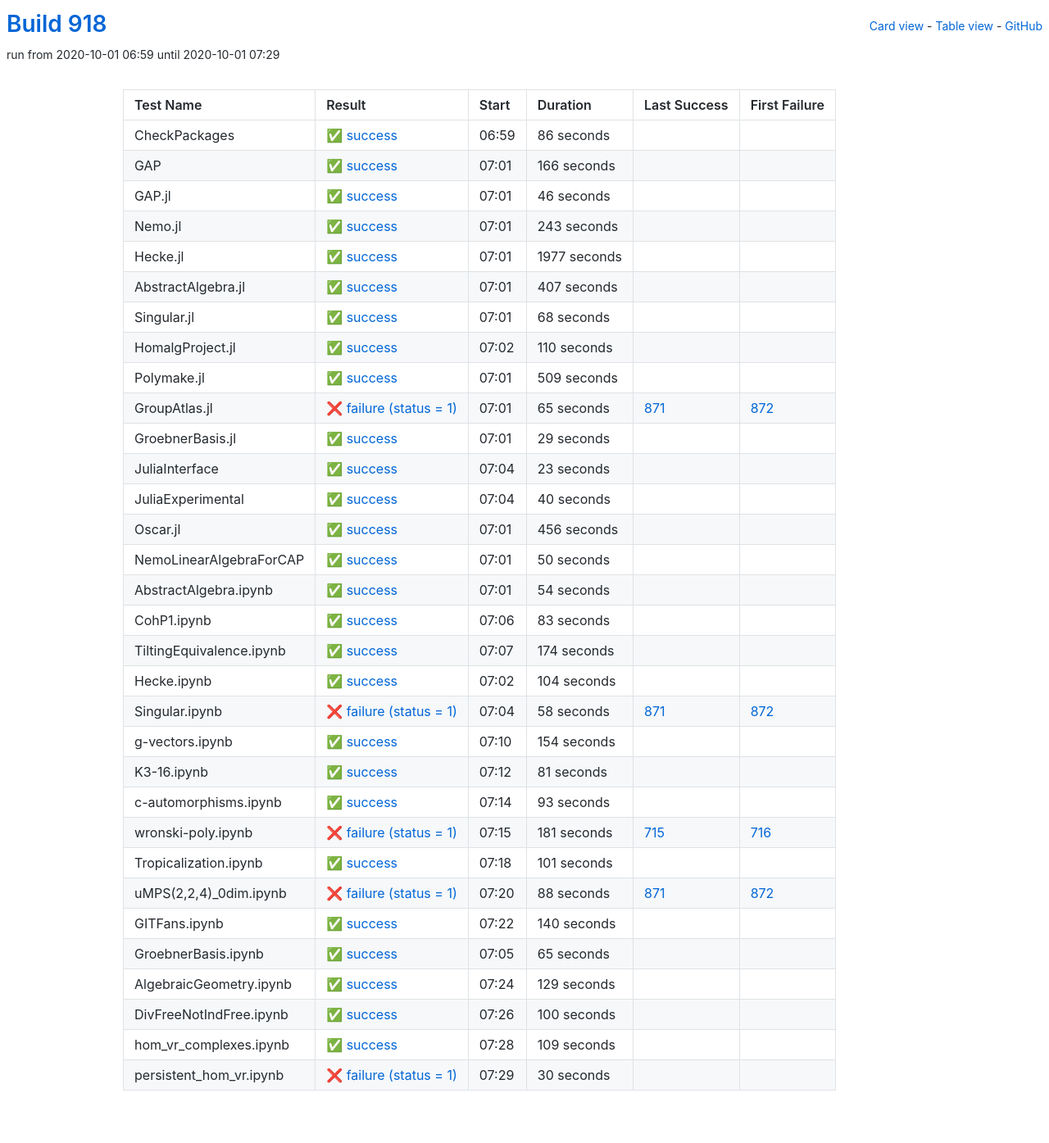
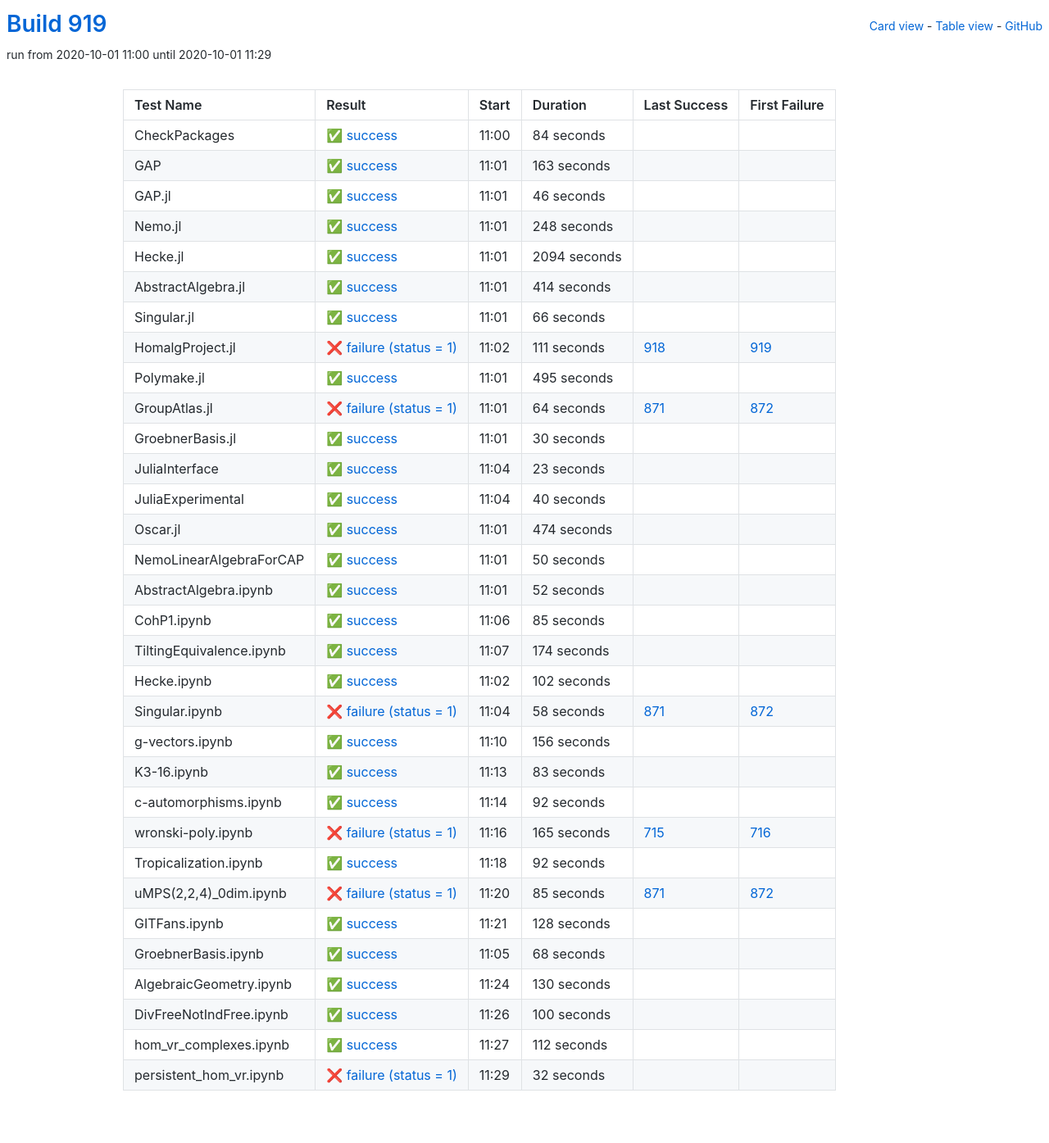
Before and after one commit to oscar-system/oscar-ci-status-stable, a Jekyll site: the page built from table.html, in a window 1280 px wide. Shown: the whole page at 82% size. Built offline with Jekyll 4.4.1, drawn with Linux system fonts in a browser that asks for light colours.

Commit message:
Build #919

```diff
--- a/_data/ci.yml
+++ b/_data/ci.yml
@@ -1,6 +1,6 @@
 ---
-build: 918
-build_url: https://oscarci.mathematik.uni-kl.de/job/oscar-stable/918/
+build: 919
+build_url: https://oscarci.mathematik.uni-kl.de/job/oscar-stable/919/
 job: oscar-stable
 organization: oscar-system
 repo: oscar-ci-status-stable
@@ -8,32 +8,32 @@ repourl: https://github.com/oscar-system/oscar-ci-status-stable
 tests:
 - name: CheckPackages
   id: checkpackages
-  log: https://oscarci.mathematik.uni-kl.de/job/oscar-stable/918/artifact/logs/build-918/CheckPackages.log
-  start: 2020-10-01 06:59
+  log: https://oscarci.mathematik.uni-kl.de/job/oscar-stable/919/artifact/logs/build-919/CheckPackages.log
+  start: 2020-10-01 11:00
   success: true
   exitcode: 0
   status: success
-  duration: 86
+  duration: 84
   last_success: false
   last_success_url:
   first_failure: false
   first_failure_url:
 - name: GAP
   id: gap
-  log: https://oscarci.mathematik.uni-kl.de/job/oscar-stable/918/artifact/logs/build-918/GAP.log
-  start: 2020-10-01 07:01
+  log: https://oscarci.mathematik.uni-kl.de/job/oscar-stable/919/artifact/logs/build-919/GAP.log
+  start: 2020-10-01 11:01
   success: true
   exitcode: 0
   status: success
-  duration: 166
+  duration: 163
   last_success: false
   last_success_url:
   first_failure: false
   first_failure_url:
 - name: GAP.jl
   id: gap-jl
-  log: https://oscarci.mathematik.uni-kl.de/job/oscar-stable/918/artifact/logs/build-918/GAP.jl.log
-  start: 2020-10-01 07:01
+  log: https://oscarci.mathematik.uni-kl.de/job/oscar-stable/919/artifact/logs/build-919/GAP.jl.log
+  start: 2020-10-01 11:01
   success: true
   exitcode: 0
   status: success
@@ -44,104 +44,104 @@ tests:
   first_failure_url:
 - name: Nemo.jl
   id: nemo-jl
-  log: https://oscarci.mathematik.uni-kl.de/job/oscar-stable/918/artifact/logs/build-918/Nemo.jl.log
-  start: 2020-10-01 07:01
+  log: https://oscarci.mathematik.uni-kl.de/job/oscar-stable/919/artifact/logs/build-919/Nemo.jl.log
+  start: 2020-10-01 11:01
   success: true
   exitcode: 0
   status: success
-  duration: 243
+  duration: 248
   last_success: false
   last_success_url:
   first_failure: false
   first_failure_url:
 - name: Hecke.jl
   id: hecke-jl
-  log: https://oscarci.mathematik.uni-kl.de/job/oscar-stable/918/artifact/logs/build-918/Hecke.jl.log
-  start: 2020-10-01 07:01
+  log: https://oscarci.mathematik.uni-kl.de/job/oscar-stable/919/artifact/logs/build-919/Hecke.jl.log
+  start: 2020-10-01 11:01
   success: true
   exitcode: 0
   status: success
-  duration: 1977
+  duration: 2094
   last_success: false
   last_success_url:
   first_failure: false
   first_failure_url:
 - name: AbstractAlgebra.jl
   id: abstractalgebra-jl
-  log: https://oscarci.mathematik.uni-kl.de/job/oscar-stable/918/artifact/logs/build-918/AbstractAlgebra.jl.log
-  start: 2020-10-01 07:01
+  log: https://oscarci.mathematik.uni-kl.de/job/oscar-stable/919/artifact/logs/build-919/AbstractAlgebra.jl.log
+  start: 2020-10-01 11:01
   success: true
   exitcode: 0
   status: success
-  duration: 407
+  duration: 414
   last_success: false
   last_success_url:
   first_failure: false
   first_failure_url:
 - name: Singular.jl
   id: singular-jl
-  log: https://oscarci.mathematik.uni-kl.de/job/oscar-stable/918/artifact/logs/build-918/Singular.jl.log
-  start: 2020-10-01 07:01
+  log: https://oscarci.mathematik.uni-kl.de/job/oscar-stable/919/artifact/logs/build-919/Singular.jl.log
+  start: 2020-10-01 11:01
   success: true
   exitcode: 0
   status: success
-  duration: 68
+  duration: 66
   last_success: false
   last_success_url:
   first_failure: false
   first_failure_url:
 - name: HomalgProject.jl
   id: homalgproject-jl
-  log: https://oscarci.mathematik.uni-kl.de/job/oscar-stable/918/artifact/logs/build-918/HomalgProject.jl.log
-  start: 2020-10-01 07:02
+  log: https://oscarci.mathematik.uni-kl.de/job/oscar-stable/919/artifact/logs/build-919/HomalgProject.jl.log
+  start: 2020-10-01 11:02
+  success: false
+  exitcode: 1
+  status: failure
+  duration: 111
+  last_success: 918
+  last_success_url: https://oscarci.mathematik.uni-kl.de/job/oscar-stable/918/
+  first_failure: 919
+  first_failure_url: https://oscarci.mathematik.uni-kl.de/job/oscar-stable/919/
+- name: Polymake.jl
+  id: polymake-jl
+  log: https://oscarci.mathematik.uni-kl.de/job/oscar-stable/919/artifact/logs/build-919/Polymake.jl.log
+  start: 2020-10-01 11:01
   success: true
   exitcode: 0
   status: success
-  duration: 110
-  last_success: false
-  last_success_url:
-  first_failure: false
-  first_failure_url:
-- name: Polymake.jl
-  id: polymake-jl
-  log: https://oscarci.mathematik.uni-kl.de/job/oscar-stable/918/artifact/logs/build-918/Polymake.jl.log
-  start: 2020-10-01 07:01
-  success: true
-  exitcode: 0
-  status: success
-  duration: 509
+  duration: 495
   last_success: false
   last_success_url:
   first_failure: false
   first_failure_url:
 - name: GroupAtlas.jl
   id: groupatlas-jl
-  log: https://oscarci.mathematik.uni-kl.de/job/oscar-stable/918/artifact/logs/build-918/GroupAtlas.jl.log
-  start: 2020-10-01 07:01
+  log: https://oscarci.mathematik.uni-kl.de/job/oscar-stable/919/artifact/logs/build-919/GroupAtlas.jl.log
+  start: 2020-10-01 11:01
   success: false
   exitcode: 1
   status: failure
-  duration: 65
+  duration: 64
   last_success: 871
   last_success_url: https://oscarci.mathematik.uni-kl.de/job/oscar-stable/871/
   first_failure: 872
   first_failure_url: https://oscarci.mathematik.uni-kl.de/job/oscar-stable/872/
 - name: GroebnerBasis.jl
   id: groebnerbasis-jl
-  log: https://oscarci.mathematik.uni-kl.de/job/oscar-stable/918/artifact/logs/build-918/GroebnerBasis.jl.log
-  start: 2020-10-01 07:01
+  log: https://oscarci.mathematik.uni-kl.de/job/oscar-stable/919/artifact/logs/build-919/GroebnerBasis.jl.log
+  start: 2020-10-01 11:01
   success: true
   exitcode: 0
   status: success
-  duration: 29
+  duration: 30
   last_success: false
   last_success_url:
   first_failure: false
   first_failure_url:
 - name: JuliaInterface
   id: juliainterface
-  log: https://oscarci.mathematik.uni-kl.de/job/oscar-stable/918/artifact/logs/build-918/JuliaInterface.log
-  start: 2020-10-01 07:04
+  log: https://oscarci.mathematik.uni-kl.de/job/oscar-stable/919/artifact/logs/build-919/JuliaInterface.log
+  start: 2020-10-01 11:04
   success: true
   exitcode: 0
   status: success
@@ -152,8 +152,8 @@ tests:
   first_failure_url:
 - name: JuliaExperimental
   id: juliaexperimental
-  log: https://oscarci.mathematik.uni-kl.de/job/oscar-stable/918/artifact/logs/build-918/JuliaExperimental.log
-  start: 2020-10-01 07:04
+  log: https://oscarci.mathematik.uni-kl.de/job/oscar-stable/919/artifact/logs/build-919/JuliaExperimental.log
+  start: 2020-10-01 11:04
   success: true
   exitcode: 0
   status: success
@@ -164,20 +164,20 @@ tests:
   first_failure_url:
 - name: Oscar.jl
   id: oscar-jl
-  log: https://oscarci.mathematik.uni-kl.de/job/oscar-stable/918/artifact/logs/build-918/Oscar.jl.log
-  start: 2020-10-01 07:01
+  log: https://oscarci.mathematik.uni-kl.de/job/oscar-stable/919/artifact/logs/build-919/Oscar.jl.log
+  start: 2020-10-01 11:01
   success: true
   exitcode: 0
   status: success
-  duration: 456
+  duration: 474
   last_success: false
   last_success_url:
   first_failure: false
   first_failure_url:
 - name: NemoLinearAlgebraForCAP
   id: nemolinearalgebraforcap
-  log: https://oscarci.mathematik.uni-kl.de/job/oscar-stable/918/artifact/logs/build-918/NemoLinearAlgebraForCAP.log
-  start: 2020-10-01 07:01
+  log: https://oscarci.mathematik.uni-kl.de/job/oscar-stable/919/artifact/logs/build-919/NemoLinearAlgebraForCAP.log
+  start: 2020-10-01 11:01
   success: true
   exitcode: 0
   status: success
@@ -188,32 +188,32 @@ tests:
   first_failure_url:
 - name: AbstractAlgebra.ipynb
   id: abstractalgebra-ipynb
-  log: https://oscarci.mathematik.uni-kl.de/job/oscar-stable/918/artifact/logs/build-918/AbstractAlgebra.ipynb.log
-  start: 2020-10-01 07:01
+  log: https://oscarci.mathematik.uni-kl.de/job/oscar-stable/919/artifact/logs/build-919/AbstractAlgebra.ipynb.log
+  start: 2020-10-01 11:01
   success: true
   exitcode: 0
   status: success
-  duration: 54
+  duration: 52
   last_success: false
   last_success_url:
   first_failure: false
   first_failure_url:
 - name: CohP1.ipynb
   id: cohp1-ipynb
-  log: https://oscarci.mathematik.uni-kl.de/job/oscar-stable/918/artifact/logs/build-918/CohP1.ipynb.log
-  start: 2020-10-01 07:06
+  log: https://oscarci.mathematik.uni-kl.de/job/oscar-stable/919/artifact/logs/build-919/CohP1.ipynb.log
+  start: 2020-10-01 11:06
   success: true
   exitcode: 0
   status: success
-  duration: 83
+  duration: 85
   last_success: false
   last_success_url:
   first_failure: false
   first_failure_url:
 - name: TiltingEquivalence.ipynb
   id: tiltingequivalence-ipynb
-  log: https://oscarci.mathematik.uni-kl.de/job/oscar-stable/918/artifact/logs/build-918/TiltingEquivalence.ipynb.log
-  start: 2020-10-01 07:07
+  log: https://oscarci.mathematik.uni-kl.de/job/oscar-stable/919/artifact/logs/build-919/TiltingEquivalence.ipynb.log
+  start: 2020-10-01 11:07
   success: true
   exitcode: 0
   status: success
@@ -224,20 +224,20 @@ tests:
   first_failure_url:
 - name: Hecke.ipynb
   id: hecke-ipynb
-  log: https://oscarci.mathematik.uni-kl.de/job/oscar-stable/918/artifact/logs/build-918/Hecke.ipynb.log
-  start: 2020-10-01 07:02
+  log: https://oscarci.mathematik.uni-kl.de/job/oscar-stable/919/artifact/logs/build-919/Hecke.ipynb.log
+  start: 2020-10-01 11:02
   success: true
   exitcode: 0
   status: success
-  duration: 104
+  duration: 102
   last_success: false
   last_success_url:
   first_failure: false
   first_failure_url:
 - name: Singular.ipynb
   id: singular-ipynb
-  log: https://oscarci.mathematik.uni-kl.de/job/oscar-stable/918/artifact/logs/build-918/Singular.ipynb.log
-  start: 2020-10-01 07:04
+  log: https://oscarci.mathematik.uni-kl.de/job/oscar-stable/919/artifact/logs/build-919/Singular.ipynb.log
+  start: 2020-10-01 11:04
   success: false
   exitcode: 1
   status: failure
@@ -248,116 +248,116 @@ tests:
   first_failure_url: https://oscarci.mathematik.uni-kl.de/job/oscar-stable/872/
 - name: g-vectors.ipynb
   id: g-vectors-ipynb
-  log: https://oscarci.mathematik.uni-kl.de/job/oscar-stable/918/artifact/logs/build-918/g-vectors.ipynb.log
-  start: 2020-10-01 07:10
+  log: https://oscarci.mathematik.uni-kl.de/job/oscar-stable/919/artifact/logs/build-919/g-vectors.ipynb.log
+  start: 2020-10-01 11:10
   success: true
   exitcode: 0
   status: success
-  duration: 154
+  duration: 156
   last_success: false
   last_success_url:
   first_failure: false
   first_failure_url:
 - name: K3-16.ipynb
   id: k3-16-ipynb
-  log: https://oscarci.mathematik.uni-kl.de/job/oscar-stable/918/artifact/logs/build-918/K3-16.ipynb.log
-  start: 2020-10-01 07:12
+  log: https://oscarci.mathematik.uni-kl.de/job/oscar-stable/919/artifact/logs/build-919/K3-16.ipynb.log
+  start: 2020-10-01 11:13
   success: true
   exitcode: 0
   status: success
-  duration: 81
+  duration: 83
   last_success: false
   last_success_url:
   first_failure: false
   first_failure_url:
 - name: c-automorphisms.ipynb
   id: c-automorphisms-ipynb
-  log: https://oscarci.mathematik.uni-kl.de/job/oscar-stable/918/artifact/logs/build-918/c-automorphisms.ipynb.log
-  start: 2020-10-01 07:14
+  log: https://oscarci.mathematik.uni-kl.de/job/oscar-stable/919/artifact/logs/build-919/c-automorphisms.ipynb.log
+  start: 2020-10-01 11:14
   success: true
   exitcode: 0
   status: success
-  duration: 93
+  duration: 92
   last_success: false
   last_success_url:
   first_failure: false
   first_failure_url:
 - name: wronski-poly.ipynb
   id: wronski-poly-ipynb
-  log: https://oscarci.mathematik.uni-kl.de/job/oscar-stable/918/artifact/logs/build-918/wronski-poly.ipynb.log
-  start: 2020-10-01 07:15
+  log: https://oscarci.mathematik.uni-kl.de/job/oscar-stable/919/artifact/logs/build-919/wronski-poly.ipynb.log
+  start: 2020-10-01 11:16
   success: false
   exitcode: 1
   status: failure
-  duration: 181
+  duration: 165
   last_success: 715
   last_success_url: https://oscarci.mathematik.uni-kl.de/job/oscar-stable/715/
   first_failure: 716
   first_failure_url: https://oscarci.mathematik.uni-kl.de/job/oscar-stable/716/
 - name: Tropicalization.ipynb
   id: tropicalization-ipynb
-  log: https://oscarci.mathematik.uni-kl.de/job/oscar-stable/918/artifact/logs/build-918/Tropicalization.ipynb.log
-  start: 2020-10-01 07:18
+  log: https://oscarci.mathematik.uni-kl.de/job/oscar-stable/919/artifact/logs/build-919/Tropicalization.ipynb.log
+  start: 2020-10-01 11:18
   success: true
   exitcode: 0
   status: success
-  duration: 101
+  duration: 92
   last_success: false
   last_success_url:
   first_failure: false
   first_failure_url:
 - name: uMPS(2,2,4)_0dim.ipynb
   id: umps-2-2-4-0dim-ipynb
-  log: https://oscarci.mathematik.uni-kl.de/job/oscar-stable/918/artifact/logs/build-918/uMPS-2-2-4-_0dim.ipynb.log
-  start: 2020-10-01 07:20
+  log: https://oscarci.mathematik.uni-kl.de/job/oscar-stable/919/artifact/logs/build-919/uMPS-2-2-4-_0dim.ipynb.log
+  start: 2020-10-01 11:20
   success: false
   exitcode: 1
   status: failure
-  duration: 88
+  duration: 85
   last_success: 871
   last_success_url: https://oscarci.mathematik.uni-kl.de/job/oscar-stable/871/
   first_failure: 872
   first_failure_url: https://oscarci.mathematik.uni-kl.de/job/oscar-stable/872/
 - name: GITFans.ipynb
   id: gitfans-ipynb
-  log: https://oscarci.mathematik.uni-kl.de/job/oscar-stable/918/artifact/logs/build-918/GITFans.ipynb.log
-  start: 2020-10-01 07:22
+  log: https://oscarci.mathematik.uni-kl.de/job/oscar-stable/919/artifact/logs/build-919/GITFans.ipynb.log
+  start: 2020-10-01 11:21
   success: true
   exitcode: 0
   status: success
-  duration: 140
+  duration: 128
   last_success: false
   last_success_url:
   first_failure: false
   first_failure_url:
 - name: GroebnerBasis.ipynb
   id: groebnerbasis-ipynb
-  log: https://oscarci.mathematik.uni-kl.de/job/oscar-stable/918/artifact/logs/build-918/GroebnerBasis.ipynb.log
-  start: 2020-10-01 07:05
+  log: https://oscarci.mathematik.uni-kl.de/job/oscar-stable/919/artifact/logs/build-919/GroebnerBasis.ipynb.log
+  start: 2020-10-01 11:05
   success: true
   exitcode: 0
   status: success
-  duration: 65
+  duration: 68
   last_success: false
   last_success_url:
   first_failure: false
   first_failure_url:
 - name: AlgebraicGeometry.ipynb
   id: algebraicgeometry-ipynb
-  log: https://oscarci.mathematik.uni-kl.de/job/oscar-stable/918/artifact/logs/build-918/AlgebraicGeometry.ipynb.log
-  start: 2020-10-01 07:24
+  log: https://oscarci.mathematik.uni-kl.de/job/oscar-stable/919/artifact/logs/build-919/AlgebraicGeometry.ipynb.log
+  start: 2020-10-01 11:24
   success: true
   exitcode: 0
   status: success
-  duration: 129
+  duration: 130
   last_success: false
   last_success_url:
   first_failure: false
   first_failure_url:
 - name: DivFreeNotIndFree.ipynb
   id: divfreenotindfree-ipynb
-  log: https://oscarci.mathematik.uni-kl.de/job/oscar-stable/918/artifact/logs/build-918/DivFreeNotIndFree.ipynb.log
-  start: 2020-10-01 07:26
+  log: https://oscarci.mathematik.uni-kl.de/job/oscar-stable/919/artifact/logs/build-919/DivFreeNotIndFree.ipynb.log
+  start: 2020-10-01 11:26
   success: true
   exitcode: 0
   status: success
@@ -368,24 +368,24 @@ tests:
   first_failure_url:
 - name: hom_vr_complexes.ipynb
   id: hom-vr-complexes-ipynb
-  log: https://oscarci.mathematik.uni-kl.de/job/oscar-stable/918/artifact/logs/build-918/hom_vr_complexes.ipynb.log
-  start: 2020-10-01 07:28
+  log: https://oscarci.mathematik.uni-kl.de/job/oscar-stable/919/artifact/logs/build-919/hom_vr_complexes.ipynb.log
+  start: 2020-10-01 11:27
   success: true
   exitcode: 0
   status: success
-  duration: 109
+  duration: 112
   last_success: false
   last_success_url:
   first_failure: false
   first_failure_url:
 - name: persistent_hom_vr.ipynb
   id: persistent-hom-vr-ipynb
-  log: https://oscarci.mathematik.uni-kl.de/job/oscar-stable/918/artifact/logs/build-918/persistent_hom_vr.ipynb.log
-  start: 2020-10-01 07:29
+  log: https://oscarci.mathematik.uni-kl.de/job/oscar-stable/919/artifact/logs/build-919/persistent_hom_vr.ipynb.log
+  start: 2020-10-01 11:29
   success: false
   exitcode: 1
   status: failure
-  duration: 30
+  duration: 32
   last_success: false
   last_success_url:
   first_failure: false
```
Also changed, not shown: README.md.
